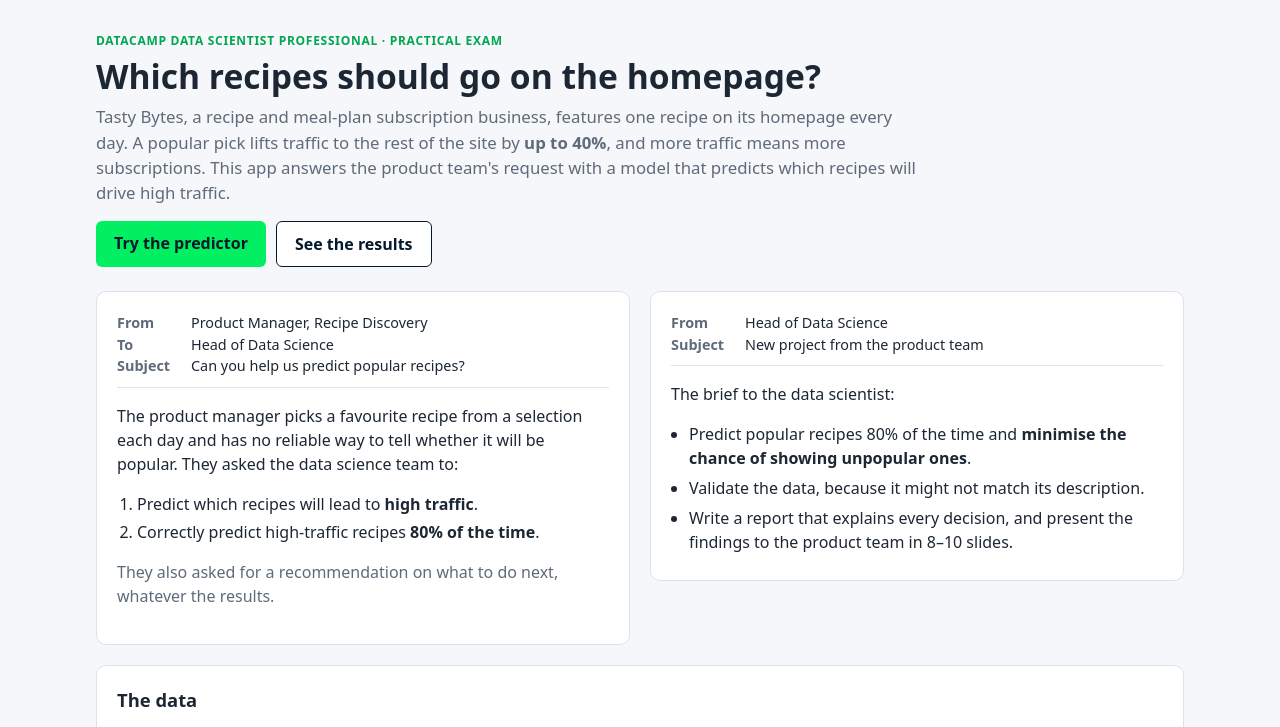
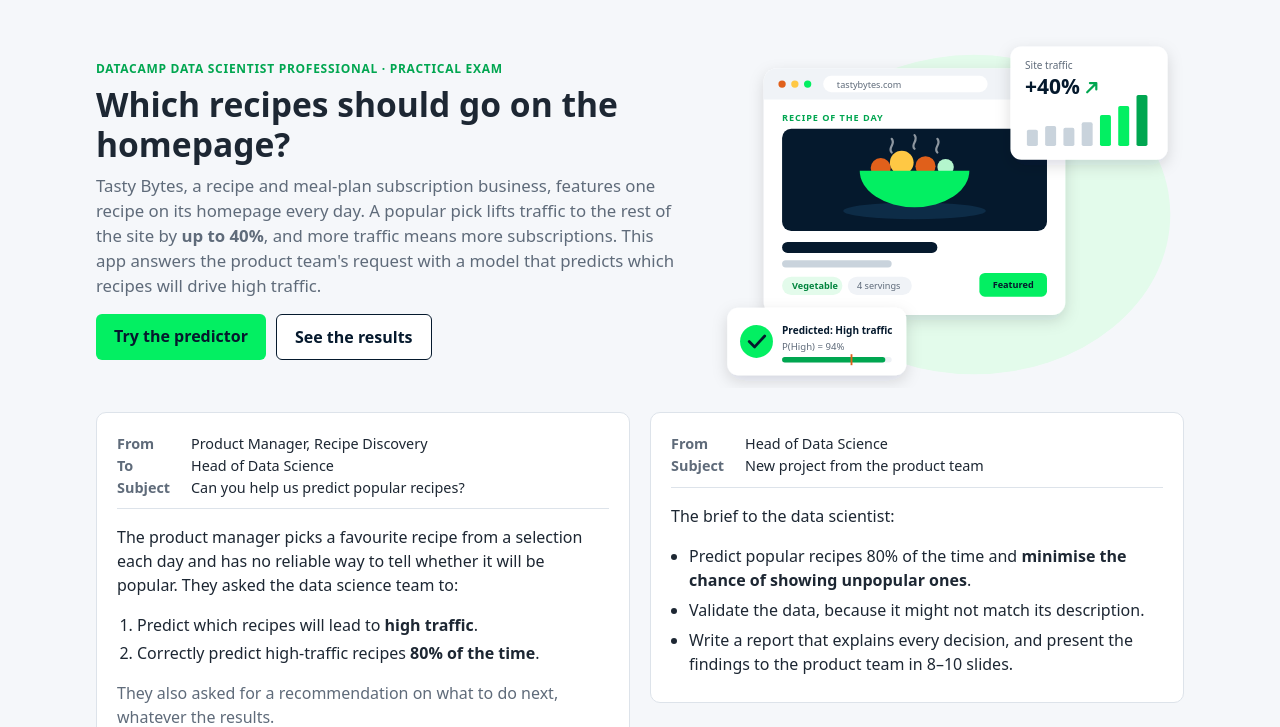
Before and after one commit to jokoeliyanto/recipe-site-traffic-prediction, a Django app: template webapp/predictor/templates/predictor/project.html in a window 1280 px wide. Shown: the part 62-789 px from the top of the page. Run offline with Django 5.2, Linux system fonts and the light colour scheme; the template is opened without the code that fills it, so the values that code supplies are empty.

Commit message:
Add hero illustration to the project page

```diff
--- a/webapp/predictor/static/predictor/style.css
+++ b/webapp/predictor/static/predictor/style.css
@@ -164,3 +164,6 @@ a.btn { display: inline-block; text-decoration: none; }
 .certificate { width: 100%; border: 1px solid var(--border); border-radius: 6px; display: block; }
 .footer a { color: inherit; }
 .wrap-cells td { white-space: normal; }
+.hero-split { display: grid; grid-template-columns: 1.1fr .9fr; gap: 32px; align-items: center; max-width: none; }
+.hero-art { width: 100%; max-width: 480px; justify-self: center; }
+@media (max-width: 800px) { .hero-split { grid-template-columns: 1fr; } .hero-art { max-width: 420px; } }
--- a/webapp/predictor/templates/predictor/project.html
+++ b/webapp/predictor/templates/predictor/project.html
@@ -1,8 +1,9 @@
 {% extends "predictor/base.html" %}
-{% load predictor_extras %}
+{% load static predictor_extras %}
 {% block title %}The project · Recipe Traffic Predictor{% endblock %}
 {% block content %}
-<section class="hero">
+<section class="hero hero-split">
+  <div>
   <div class="eyebrow">DataCamp Data Scientist Professional · Practical exam</div>
   <h1>Which recipes should go on the homepage?</h1>
   <p class="lead">Tasty Bytes, a recipe and meal-plan subscription business, features one recipe on its homepage
@@ -13,6 +14,9 @@
     <a class="btn" href="{% url 'predictor:predict' %}">Try the predictor</a>
     <a class="btn btn-secondary" href="{% url 'predictor:insights' %}">See the results</a>
   </div>
+  </div>
+  <img class="hero-art" src="{% static 'predictor/img/hero-illustration.svg' %}"
+       alt="Illustration: the Tasty Bytes homepage features a recipe predicted as high traffic, lifting site traffic by up to 40%">
 </section>
 
 <div class="grid-2">
```
Also changed, not shown: webapp/predictor/static/predictor/img/hero-illustration.svg (added).
